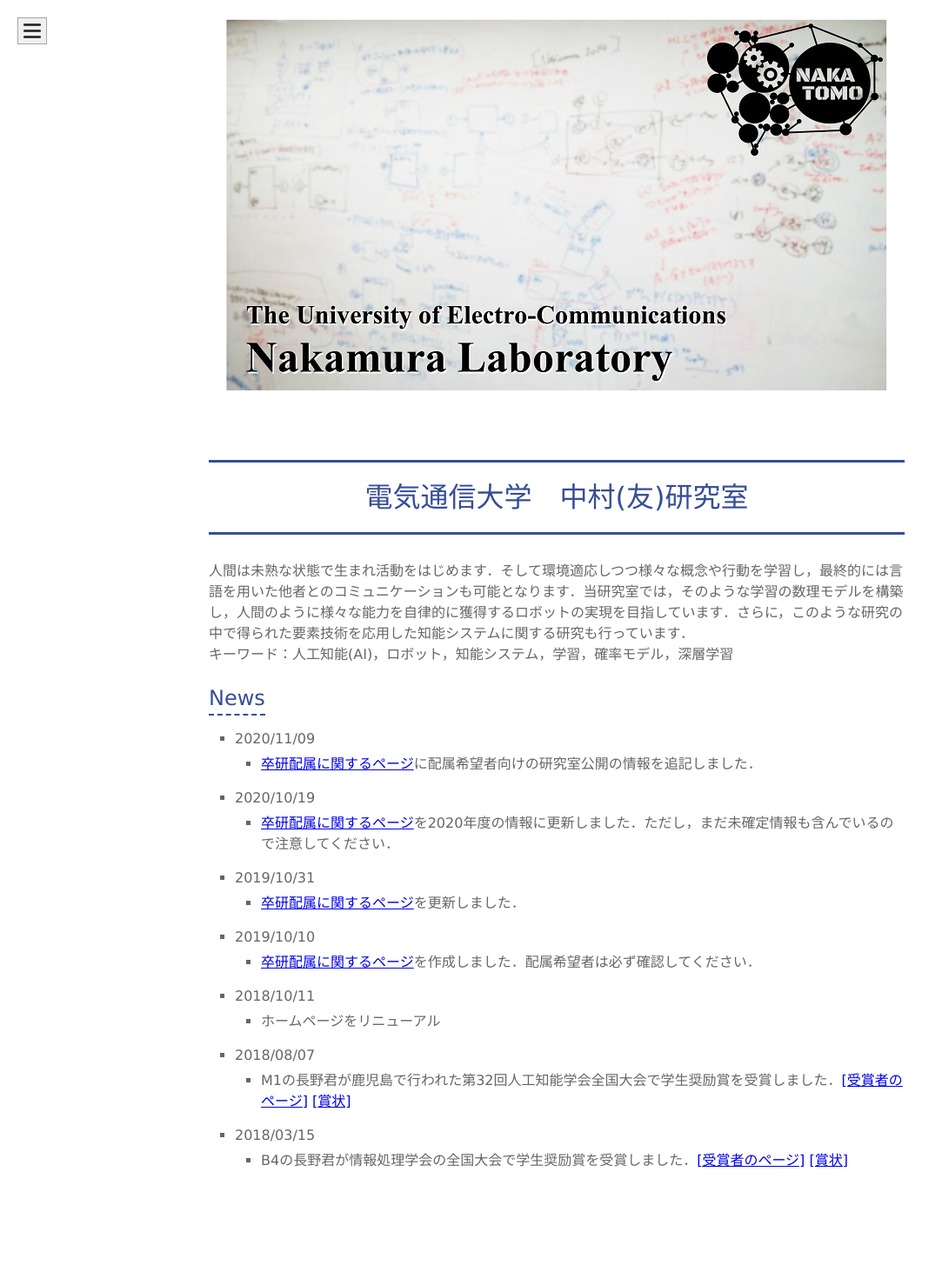
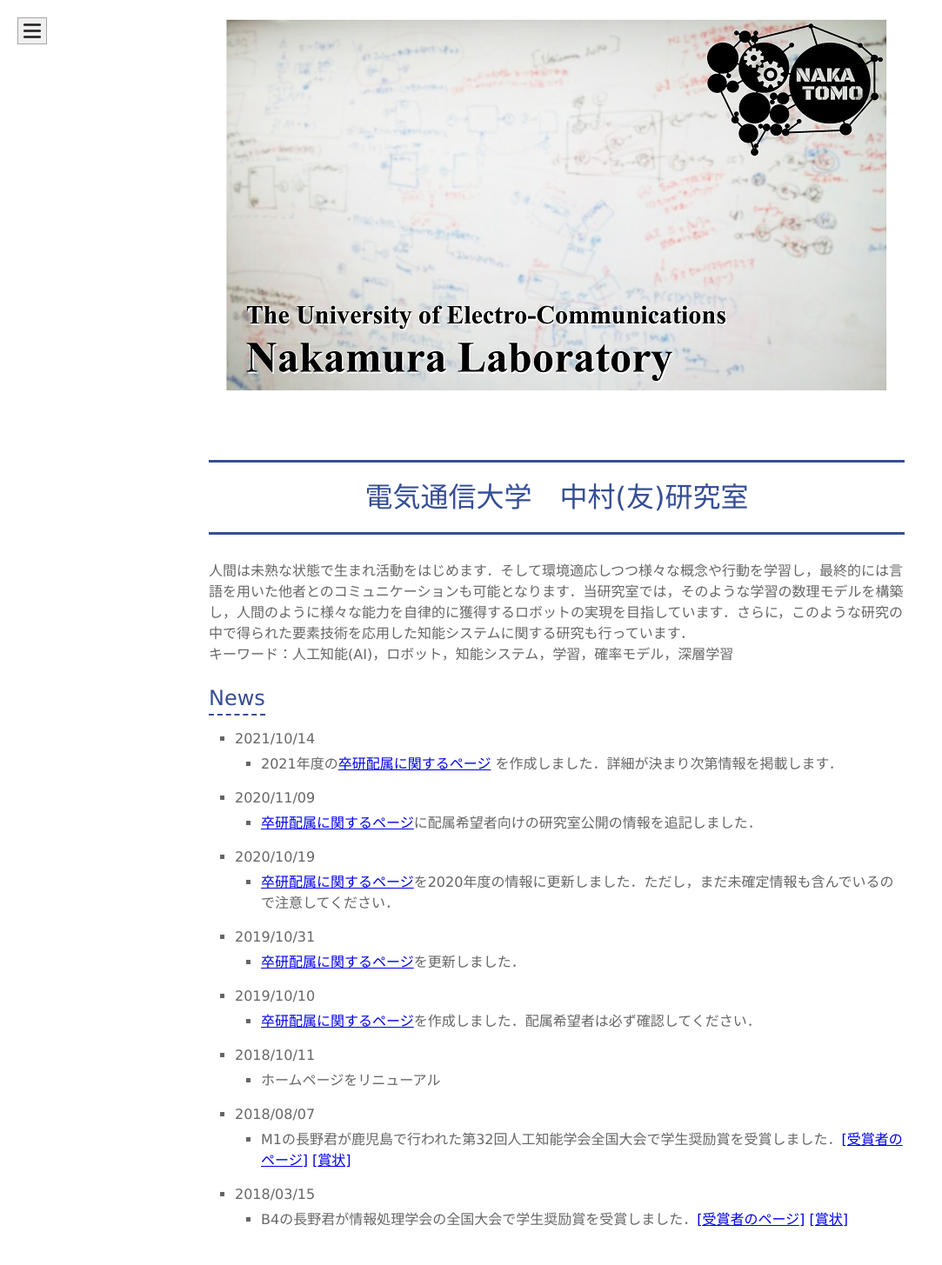
Before and after one commit to naka-lab/naka-lab.github.io, a Jekyll site: the page built from index.md, in a window 1280 px wide. Shown: the whole page at 87% size, without its empty margins (0-1083 px from the left). Built offline with Jekyll 4.4.1, drawn with Linux system fonts in a browser that asks for light colours; our own code applies the rules of GitHub Pages for plain Markdown files; before the commit the page ends 1387 px from its top, so only the background shows below that.

Commit message:
Update index.md

```diff
--- a/index.md
+++ b/index.md
@@ -8,6 +8,8 @@ layout: default
 キーワード：人工知能(AI)，ロボット，知能システム，学習，確率モデル，深層学習
 
 ## News
+* 2021/10/14
+	* 2021年度の[卒研配属に関するページ](//hp.naka-lab.org/subpages/haizoku.html) を作成しました．詳細が決まり次第情報を掲載します．
 * 2020/11/09
 	* [卒研配属に関するページ](//hp.naka-lab.org/subpages/haizoku.html)に配属希望者向けの研究室公開の情報を追記しました．
 
```
